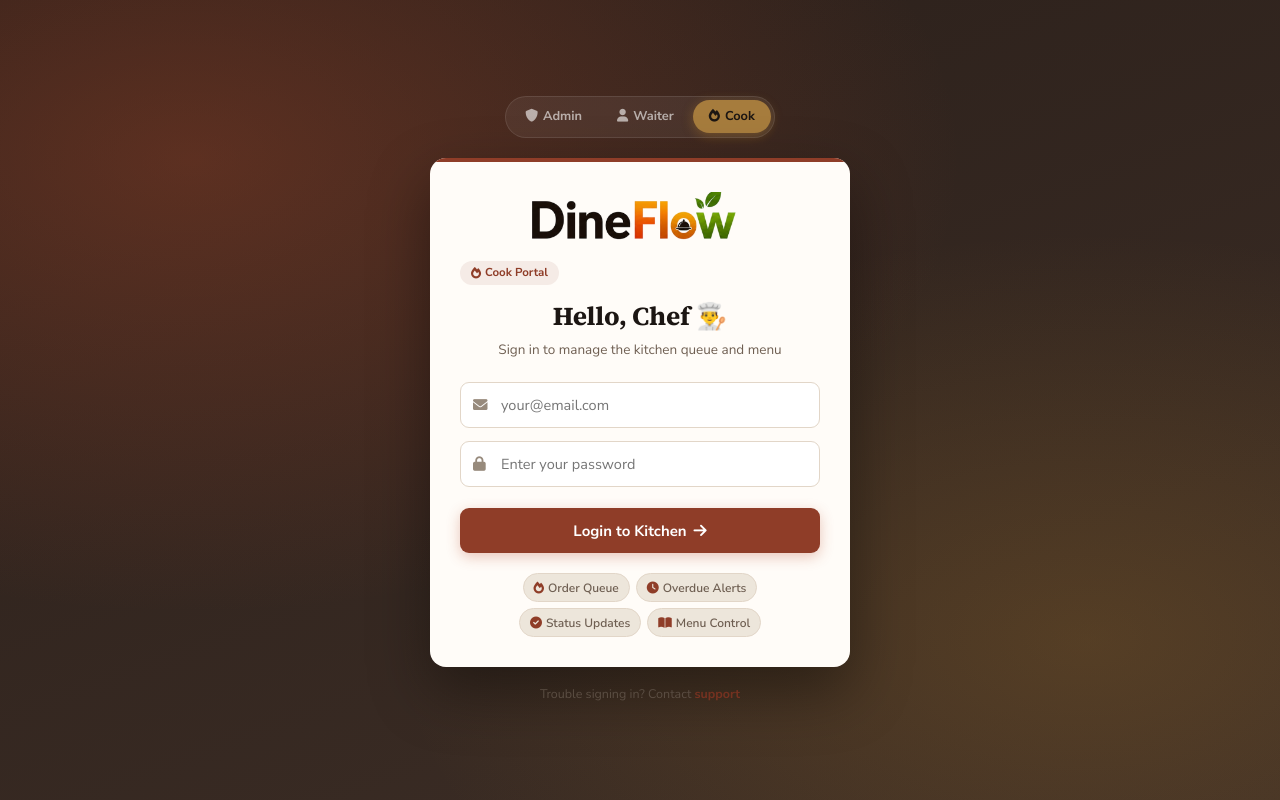
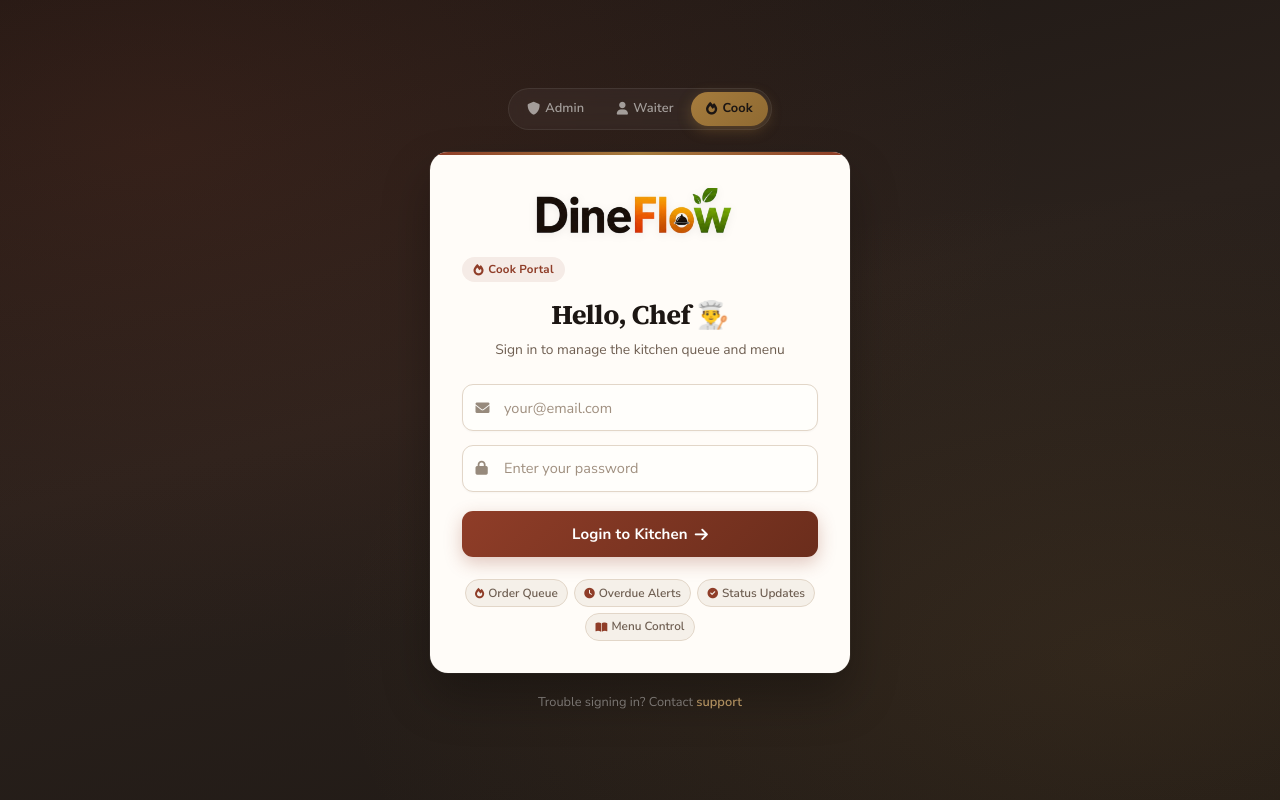
Before and after one commit to KrushnrajZala/DineFlow-Restaurant_WorkFlow_Management_System, a PHP site: page /cook_login.php in a window 1280 px wide. Run offline with PHP 8.4, Linux system fonts and the light colour scheme; some libraries are stand-ins or nearby versions.

Commit message:
login page update 2

```diff
--- a/css/style.css
+++ b/css/style.css
@@ -1,6 +1,6 @@
 /* ============================================================
    DineFlow — Human Restaurant Theme
-   Palette: Terracotta · Cream · Espresso · Sage
+   Palette: Soft Terracotta · Cream · Deep Espresso · Sage · Muted Gold
    Designed to feel like a real hospitality product, not AI SaaS
 ============================================================ */
 
@@ -458,84 +458,281 @@ table tbody td { padding: 1.15rem 1.4rem; font-size: 1.35rem; color: var(--text-
 .chart-card .chart-card-head h3 i { color: var(--primary); }
 .chart-grid { display: grid; grid-template-columns: 1.4fr 1fr; gap: 1.4rem; }
 
-/* ========== AUTH ========== */
+/* ========== AUTH / LOGIN — Premium redesign ========== */
 .auth-body {
-  min-height: 100vh; display: flex; align-items: center; justify-content: center;
-  padding: 2rem; position: relative; background: var(--brand-dark); overflow: hidden;
-}
+  min-height: 100vh;
+  display: flex;
+  align-items: center;
+  justify-content: center;
+  padding: 2.4rem 1.6rem;
+  position: relative;
+  background: #1C1613;
+  overflow: hidden;
+}
+
 .auth-bg {
-  position: fixed; inset: 0; z-index: 0;
+  position: fixed;
+  inset: 0;
+  z-index: 0;
   background:
-    radial-gradient(ellipse at 15% 20%, rgba(181,74,42,0.35), transparent 50%),
-    radial-gradient(ellipse at 85% 80%, rgba(196,138,42,0.2), transparent 45%),
-    linear-gradient(160deg, #2A1F1A 0%, #3D2E26 100%);
-}
+    radial-gradient(ellipse at 12% 18%, rgba(143, 61, 40, 0.18), transparent 55%),
+    radial-gradient(ellipse at 88% 82%, rgba(166, 124, 61, 0.12), transparent 50%),
+    linear-gradient(165deg, #1C1613 0%, #2A211C 45%, #1F1915 100%);
+}
+
 .auth-blob { display: none; }
+
 .auth-wrap {
-  position: relative; z-index: 1;
-  display: flex; flex-direction: column; align-items: center; width: 100%;
-}
+  position: relative;
+  z-index: 1;
+  display: flex;
+  flex-direction: column;
+  align-items: center;
+  width: 100%;
+  max-width: 44rem;
+}
+
+/* Role switcher */
 .auth-switch {
-  display: inline-flex; gap: .3rem;
-  background: rgba(255,255,255,0.06);
-  border: 1px solid rgba(255,255,255,0.1);
-  border-radius: 999px; padding: .35rem; margin-bottom: 2rem;
-}
+  display: inline-flex;
+  gap: 0.25rem;
+  background: rgba(255, 255, 255, 0.04);
+  border: 1px solid rgba(255, 255, 255, 0.08);
+  border-radius: 999px;
+  padding: 0.3rem;
+  margin-bottom: 2.2rem;
+  backdrop-filter: blur(8px);
+}
+
 .auth-switch a {
-  display: flex; align-items: center; gap: .5rem;
-  padding: .7rem 1.6rem; border-radius: 999px;
-  font-size: 1.28rem; font-weight: 700; color: rgba(255,255,255,0.6);
-}
-.auth-switch a:hover { color: #fff; }
+  display: flex;
+  align-items: center;
+  gap: 0.5rem;
+  padding: 0.75rem 1.5rem;
+  border-radius: 999px;
+  font-size: 1.28rem;
+  font-weight: 600;
+  color: rgba(255, 255, 255, 0.55);
+  letter-spacing: 0.01em;
+}
+
+.auth-switch a:hover {
+  color: rgba(255, 255, 255, 0.9);
+  background: rgba(255, 255, 255, 0.05);
+}
+
 .auth-switch a.is-active {
-  background: var(--secondary); color: var(--brand-dark);
-  box-shadow: 0 3px 12px rgba(196,138,42,0.35);
-}
+  background: linear-gradient(135deg, #A67C3D, #8F6A32);
+  color: #1C1613;
+  box-shadow: 0 4px 14px rgba(166, 124, 61, 0.35);
+  font-weight: 700;
+}
+
+/* Card */
 .auth-card {
-  width: 100%; max-width: 42rem;
+  width: 100%;
+  max-width: 42rem;
   background: #FFFCF8;
-  border-radius: 16px;
-  box-shadow: 0 24px 60px rgba(0,0,0,0.4);
-  padding: 3.4rem 3rem 3rem;
-  position: relative; overflow: hidden;
-}
+  border-radius: 18px;
+  box-shadow:
+    0 4px 6px rgba(0, 0, 0, 0.04),
+    0 24px 48px rgba(0, 0, 0, 0.28),
+    0 0 0 1px rgba(255, 255, 255, 0.06);
+  padding: 3.6rem 3.2rem 3.2rem;
+  position: relative;
+  overflow: hidden;
+}
+
 .auth-card::before {
-  content: ''; position: absolute; top: 0; left: 0; right: 0; height: 4px;
-  background: var(--primary);
-}
-.auth-logo { text-align: center; margin-bottom: 1.4rem; }
-.auth-logo img { height: 5rem; width: auto; }
+  content: '';
+  position: absolute;
+  top: 0;
+  left: 0;
+  right: 0;
+  height: 3px;
+  background: linear-gradient(90deg, #8F3D28, #A67C3D, #8F3D28);
+}
+
+.auth-logo {
+  text-align: center;
+  margin-bottom: 1.6rem;
+}
+
+.auth-logo img {
+  height: 4.8rem;
+  width: auto;
+  filter: drop-shadow(0 2px 4px rgba(0,0,0,0.06));
+}
+
 .auth-role-pill {
-  display: inline-flex; align-items: center; gap: .4rem;
-  background: var(--primary-light); color: var(--primary);
-  font-size: 1.15rem; font-weight: 700;
-  padding: .35rem 1.1rem; border-radius: 999px; margin-bottom: 1.2rem;
-}
+  display: inline-flex;
+  align-items: center;
+  gap: 0.45rem;
+  background: #F5EBE6;
+  color: #8F3D28;
+  font-size: 1.15rem;
+  font-weight: 700;
+  padding: 0.4rem 1.15rem;
+  border-radius: 999px;
+  margin-bottom: 1.3rem;
+  letter-spacing: 0.02em;
+}
+
 .auth-card h1 {
   font-family: 'Source Serif 4', serif;
-  font-size: 2.6rem; font-weight: 700; text-align: center; margin-bottom: .4rem;
-}
-.auth-sub { text-align: center; font-size: 1.35rem; color: var(--text-muted); margin-bottom: 2.2rem; }
-.auth-field { position: relative; margin-bottom: 1.3rem; }
+  font-size: 2.7rem;
+  font-weight: 700;
+  text-align: center;
+  margin-bottom: 0.45rem;
+  color: #1C1613;
+  letter-spacing: -0.02em;
+}
+
+.auth-sub {
+  text-align: center;
+  font-size: 1.38rem;
+  color: #6F5F52;
+  margin-bottom: 2.4rem;
+  line-height: 1.45;
+}
+
+/* Fields */
+.auth-field {
+  position: relative;
+  margin-bottom: 1.35rem;
+}
+
 .auth-field .field-icon {
-  position: absolute; left: 1.3rem; top: 50%; transform: translateY(-50%);
-  color: var(--text-light); font-size: 1.45rem;
-}
+  position: absolute;
+  left: 1.35rem;
+  top: 50%;
+  transform: translateY(-50%);
+  color: #978A7C;
+  font-size: 1.4rem;
+  pointer-events: none;
+}
+
 .auth-field input {
-  width: 100%; padding: 1.2rem 1.4rem 1.2rem 4rem;
-  font-size: 1.45rem; border: 1.5px solid var(--border);
-  border-radius: 9px; background: #fff; color: var(--text);
-}
+  width: 100%;
+  padding: 1.25rem 1.4rem 1.25rem 4.1rem;
+  font-size: 1.45rem;
+  border: 1.5px solid #E2D6C8;
+  border-radius: 11px;
+  background: #FFFEFB;
+  color: #1C1613;
+  box-shadow: 0 1px 2px rgba(28, 22, 19, 0.03);
+}
+
+.auth-field input::placeholder {
+  color: #A09080;
+}
+
 .auth-field input:focus {
-  border-color: var(--primary);
-  box-shadow: 0 0 0 3px rgba(181,74,42,0.12);
-}
+  border-color: #8F3D28;
+  box-shadow: 0 0 0 3.5px rgba(143, 61, 40, 0.12);
+  background: #fff;
+}
+
 .auth-card .btn {
-  width: 100%; justify-content: center; padding: 1.2rem;
-  font-size: 1.5rem; margin-top: .5rem; border-radius: 9px;
-}
-.auth-footer { text-align: center; margin-top: 1.8rem; font-size: 1.25rem; color: var(--text-muted); }
-.auth-footer a { color: var(--primary); font-weight: 700; }
+  width: 100%;
+  justify-content: center;
+  padding: 1.2rem;
+  font-size: 1.5rem;
+  margin-top: .5rem;
+  border-radius: 11px;
+}
+
+.auth-footer {
+  text-align: center;
+  margin-top: 2rem;
+  font-size: 1.28rem;
+  color: rgba(255, 255, 255, 0.45);
+}
+
+.auth-footer a {
+  color: #C4A06A;
+  font-weight: 600;
+}
+
+.auth-footer a:hover {
+  color: #D4B47A;
+}
+
+
+/* Submit button */
+.auth-submit,
+.auth-card .btn,
+button.auth-submit {
+  width: 100%;
+  display: inline-flex;
+  align-items: center;
+  justify-content: center;
+  gap: 0.7rem;
+  padding: 1.3rem 2rem;
+  margin-top: 0.6rem;
+  border-radius: 11px;
+  font-size: 1.5rem;
+  font-weight: 700;
+  cursor: pointer;
+  background: linear-gradient(135deg, #8F3D28 0%, #6B2D1C 100%);
+  color: #fff;
+  border: none;
+  box-shadow: 0 6px 18px rgba(143, 61, 40, 0.28);
+  letter-spacing: 0.01em;
+}
+
+.auth-submit:hover,
+button.auth-submit:hover {
+  background: linear-gradient(135deg, #7A3422 0%, #5A2518 100%);
+  transform: translateY(-1.5px);
+  box-shadow: 0 8px 22px rgba(143, 61, 40, 0.35);
+}
+
+.auth-submit:active {
+  transform: translateY(0);
+}
+
+/* Feature chips */
+.auth-chips {
+  display: flex;
+  flex-wrap: wrap;
+  gap: 0.55rem;
+  justify-content: center;
+  margin-top: 2.2rem;
+}
+
+.auth-chip {
+  font-size: 1.18rem;
+  font-weight: 600;
+  padding: 0.42rem 0.95rem;
+  border-radius: 999px;
+  background: #F5F0E9;
+  color: #6F5F52;
+  border: 1px solid #E2D6C8;
+  display: inline-flex;
+  align-items: center;
+  gap: 0.4rem;
+}
+
+.auth-chip i {
+  color: #8F3D28;
+  font-size: 1.05rem;
+}
+
+/* Small screens */
+@media (max-width: 480px) {
+  .auth-card {
+    padding: 2.8rem 1.8rem 2.4rem;
+    border-radius: 16px;
+  }
+  .auth-card h1 {
+    font-size: 2.3rem;
+  }
+  .auth-switch a {
+    padding: 0.65rem 1.1rem;
+    font-size: 1.2rem;
+  }
+}
 
 /* ========== FOOTER ========== */
 .site-footer {
@@ -1031,53 +1228,6 @@ table tbody td { padding: 1.15rem 1.4rem; font-size: 1.35rem; color: var(--text-
 }
 .chat-input-area button:hover { background: var(--primary-dark); }
 
-/* ========== LOGIN polish ========== */
-.auth-submit {
-  width: 100%;
-  display: inline-flex;
-  align-items: center;
-  justify-content: center;
-  gap: .7rem;
-  padding: 1.25rem 2rem;
-  margin-top: .8rem;
-  border-radius: 9px;
-  font-size: 1.5rem;
-  font-weight: 700;
-  cursor: pointer;
-  background: var(--primary);
-  color: #fff;
-  box-shadow: 0 4px 14px rgba(181,74,42,0.3);
-}
-.auth-submit:hover {
-  background: var(--primary-dark);
-  transform: translateY(-1px);
-}
-.auth-chips {
-  display: flex;
-  flex-wrap: wrap;
-  gap: .6rem;
-  justify-content: center;
-  margin-top: 2rem;
-}
-.auth-chip {
-  font-size: 1.2rem;
-  font-weight: 600;
-  padding: .45rem 1rem;
-  border-radius: 999px;
-  background: var(--bg-2);
-  color: var(--text-muted);
-  border: 1px solid var(--border);
-  display: inline-flex;
-  align-items: center;
-  gap: .4rem;
-}
-.auth-chip i { color: var(--primary); }
-.auth-card .btn,
-button.auth-submit {
-  border: none;
-}
-
-
 /* Order summary bar — tables & parcels */
 .order-summary-bar {
   display: flex;
```
